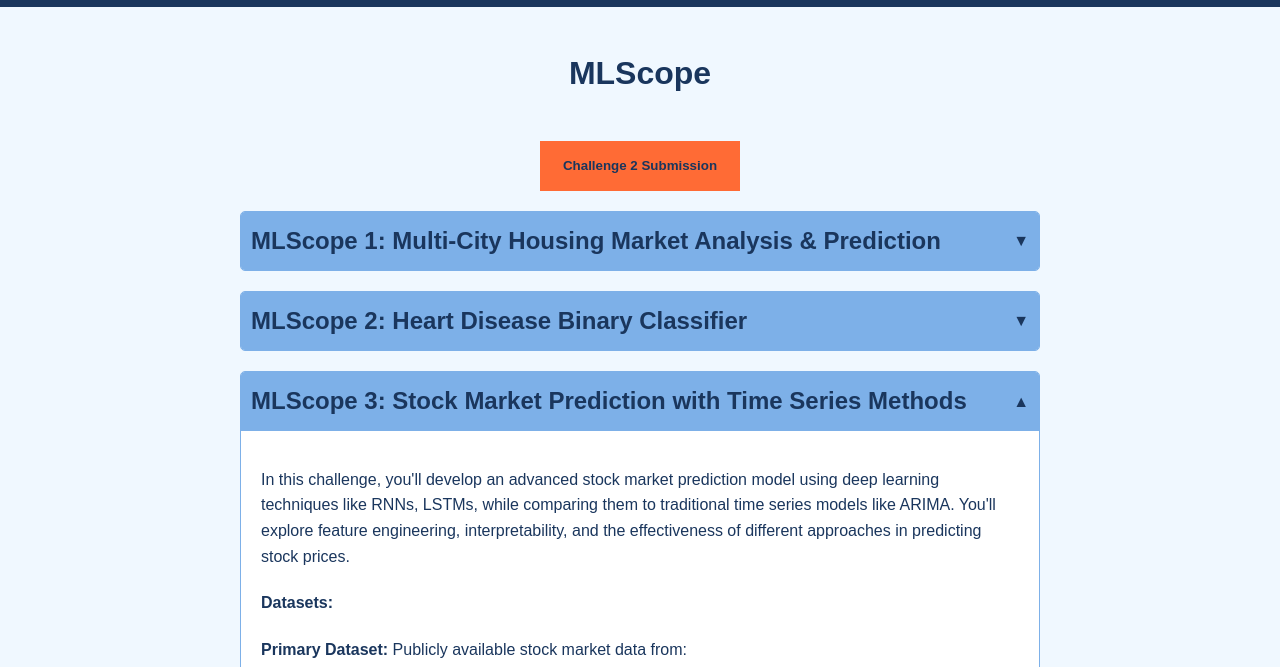
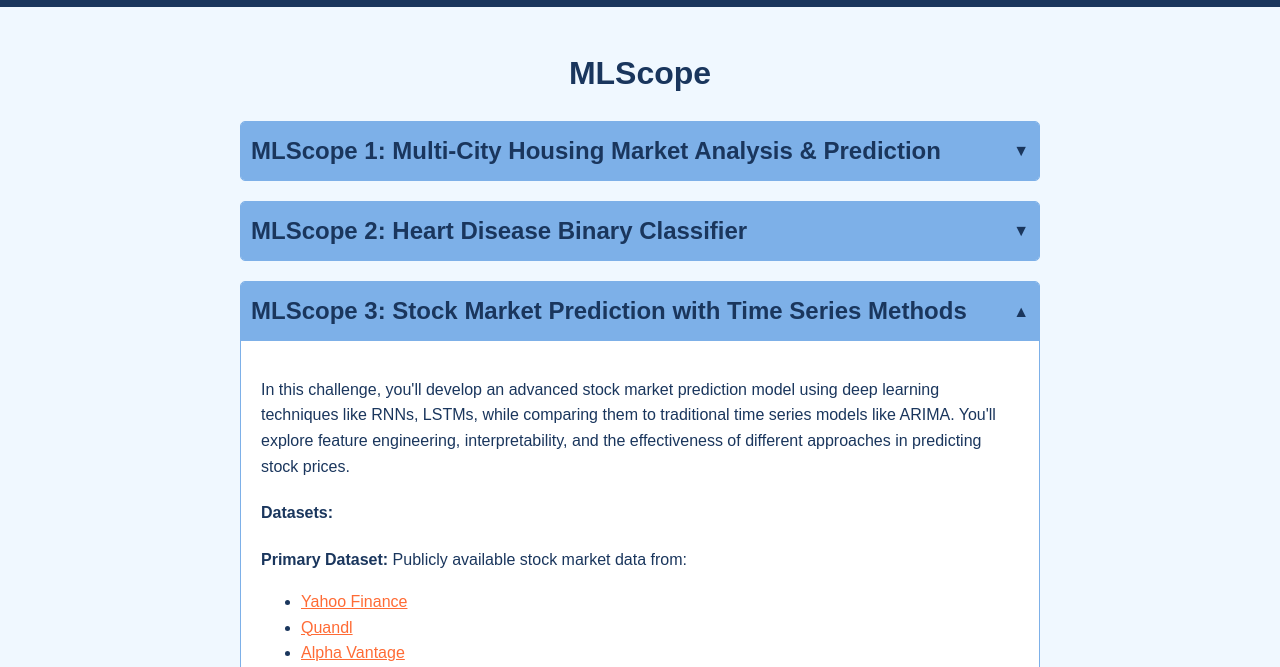
Before and after one commit to acm-uiuc/aida-web-mlscope, a plain HTML site: page index.html in a window 1280 px wide. Shown: the part 111-778 px from the top of the page. Drawn offline with Linux system fonts and the light colour scheme.

Commit message:
mlscope3 sp25

```diff
--- a/index.html
+++ b/index.html
@@ -182,13 +182,13 @@
 
     <div class="container">
       <h1>MLScope</h1>
-      <center>
+      <!-- <center>
         <a
           target="_blank"
           href="https://docs.google.com/forms/d/e/1FAIpQLSfWwMAcIFMMUgdK2Ytjw-Hp0toiM2ClmkuefOqUvolxdm29_g/viewform?usp=dialog"
           ><button class="btn">Challenge 2 Submission</button></a
         >
-      </center>
+      </center> -->
       <div id="content"></div>
     </div>
     <!-- <center>
```
